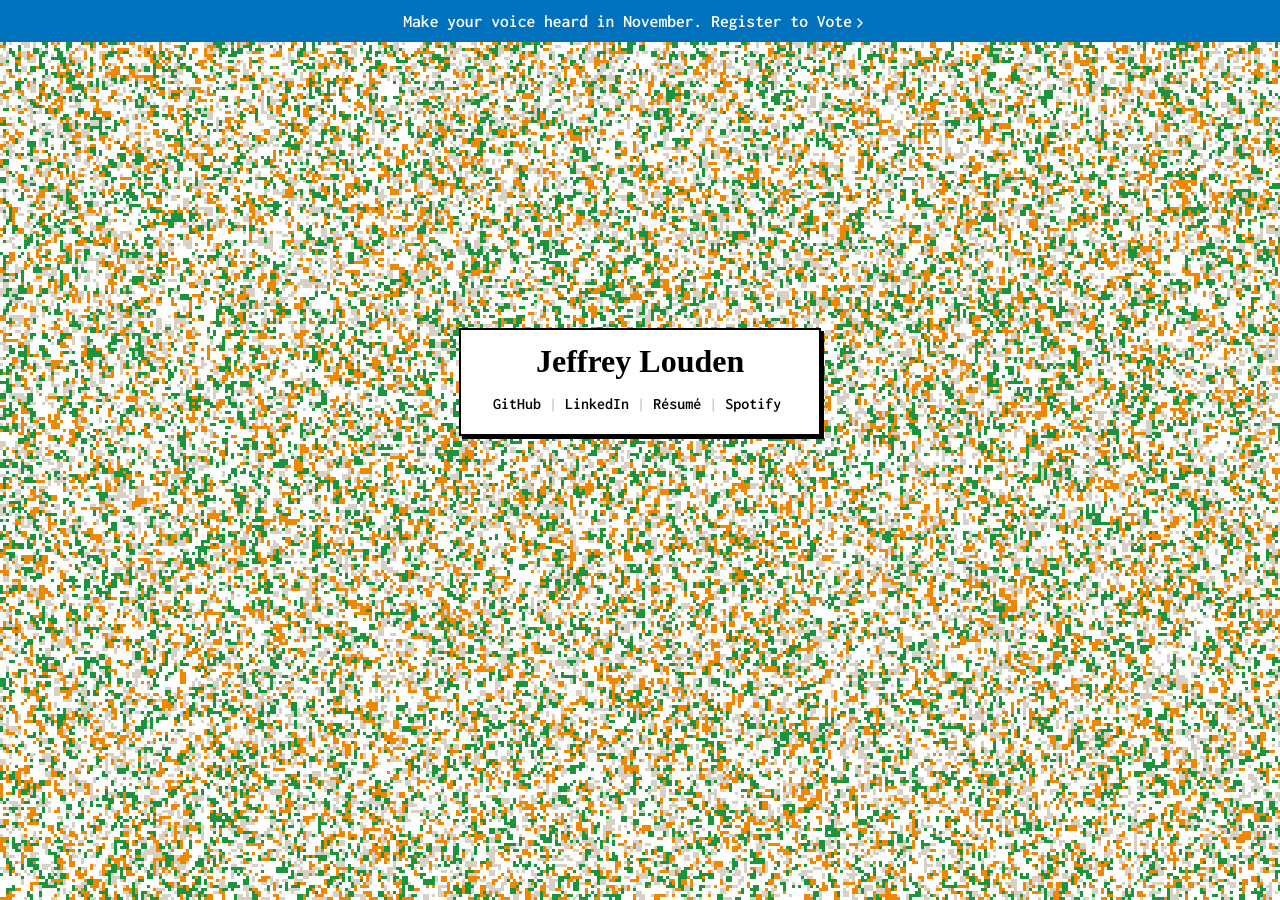
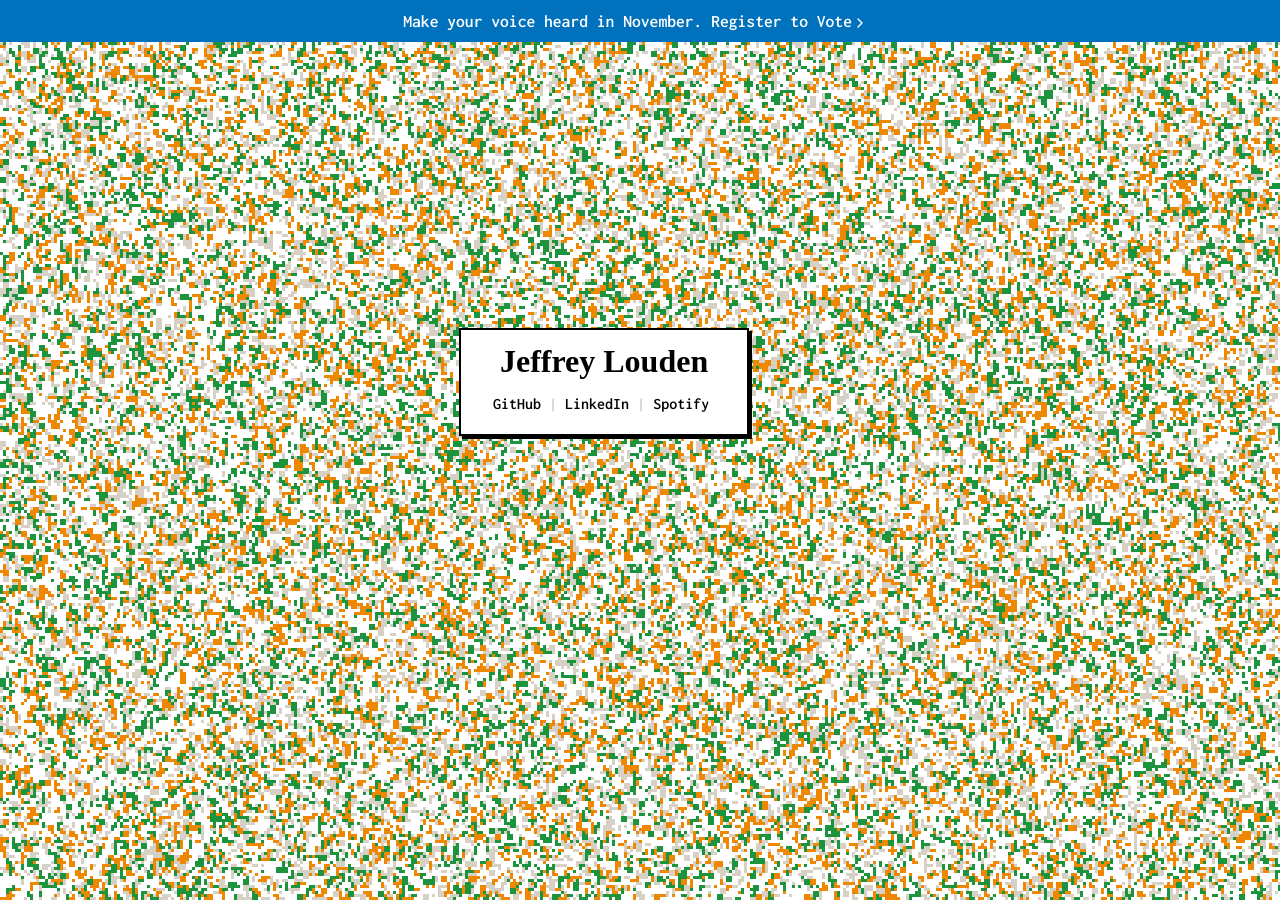
Before and after one commit to jeffreylouden/jeffreylouden.github.com, a Jekyll site: the page built from index.html, in a window 1280 px wide. Built offline with Jekyll 4.4.1, drawn with Linux system fonts in a browser that asks for light colours; some web fonts are replaced.

Commit message:
Update social.yml
Remove resume

```diff
--- a/_data/social.yml
+++ b/_data/social.yml
@@ -4,9 +4,6 @@
 - url: "https://www.linkedin.com/in/jeffreylouden/"
   alt_text: "Jeffrey Louden on LinkedIn"
   display_domain: "LinkedIn"
-- url: "https://www.notion.so/Jeffrey-Louden-he-him-his-0d59759df96e4916861c62ffe32127a7"
-  alt_text: "Jeffrey Louden's résumé"
-  display_domain: "Résumé"
 - url: "https://open.spotify.com/artist/1StA8AerdXMt7OiCesjlxI?si=P13iP_JxQ0iKkGp6Sd2mTw"
   alt_text: "Warm Record on Spotify"
   display_domain: "Spotify"
```
